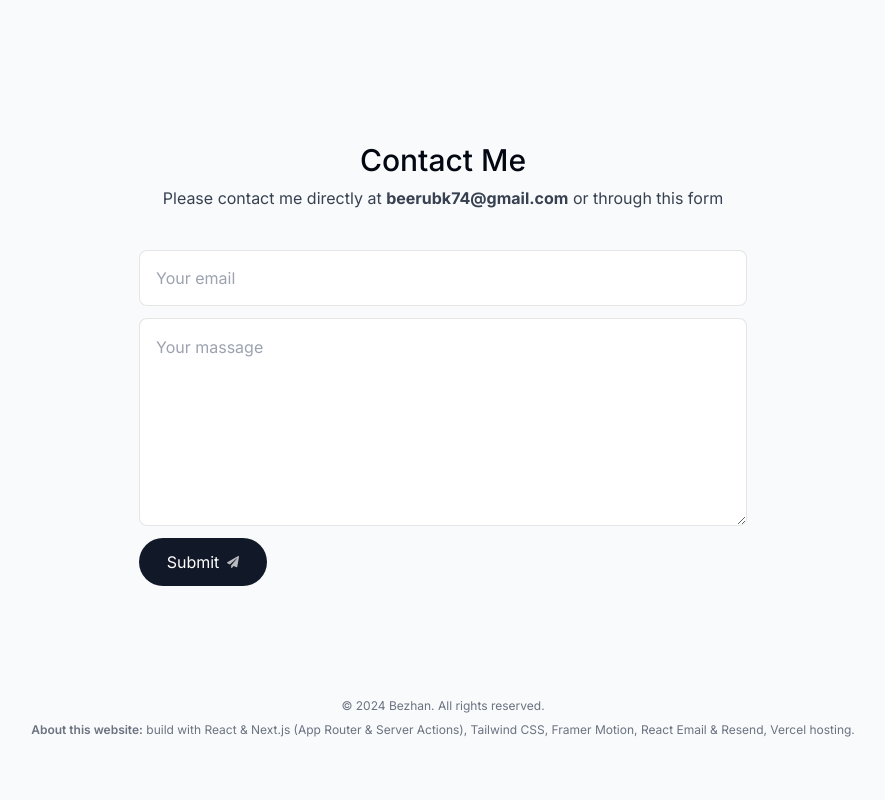
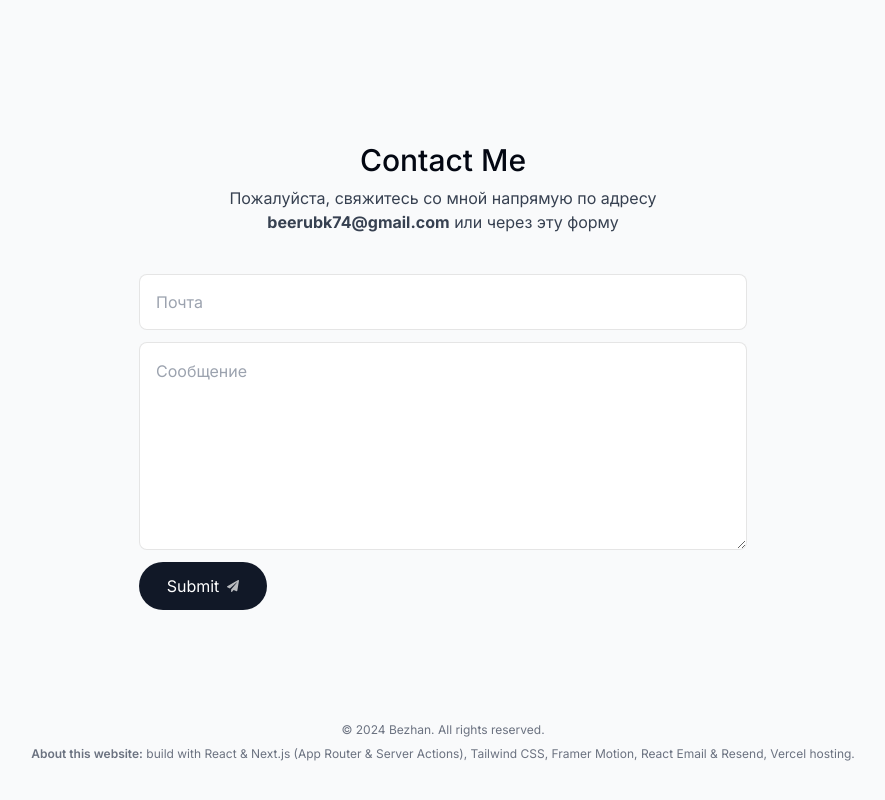
Before and after one commit to pokeuq/portfolio, a Next.js app: page / in a window 1280 px wide. Shown: the part 5967-6767 px from the top of the page, without its empty margins (197-1082 px from the left). Before the commit the page ends 6745 px from the top, so only its background shows below. Built offline with nearby package versions, Linux system fonts and the light colour scheme.

Commit message:
Update contacts.tsx

```diff
--- a/components/contacts.tsx
+++ b/components/contacts.tsx
@@ -23,11 +23,11 @@ export default function Contact() {
     >
       <SectionHeading>Contact me</SectionHeading>
       <p className="text-gray-700 -mt-6 dark:text-white/80">
-        Please contact me directly at{" "}
+        Пожалуйста, свяжитесь со мной напрямую по адресу{" "}
         <a className="font-bold" href="mailto:beerubk74@gmail.com">
           beerubk74@gmail.com
         </a>{" "}
-        or through this form
+        или через эту форму
       </p>
 
       <form
@@ -40,7 +40,7 @@ export default function Contact() {
             return
           }
 
-          toast.success("Email sent successfully")
+          toast.success("Электронное письмо успешно отправлено")
         }}
       >
         <input
@@ -49,14 +49,14 @@ export default function Contact() {
           name="senderEmail"
           required
           maxLength={500}
-          placeholder="Your email"
+          placeholder="Почта"
         />
         <textarea
           name="message"
           required
           maxLength={5000}
           className="h-52 my-3 rounded-lg borderBlack p-4  outline-none dark:bg-white dark:bg-opacity-90 dark:focus:bg-opacity-100 transition-all d"
-          placeholder="Your massage"
+          placeholder="Сообщение"
         />
         <SubmitBtn />
       </form>
```
